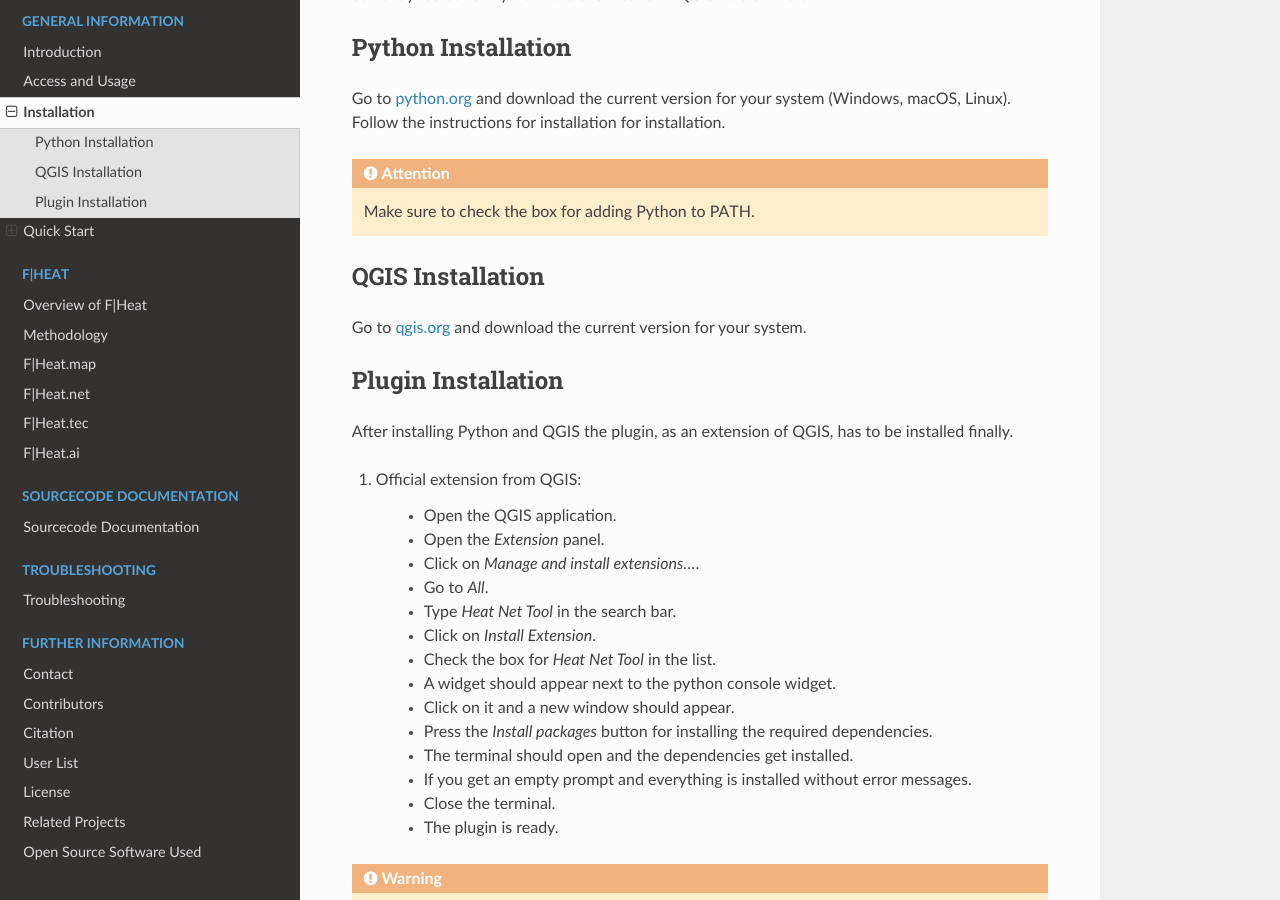
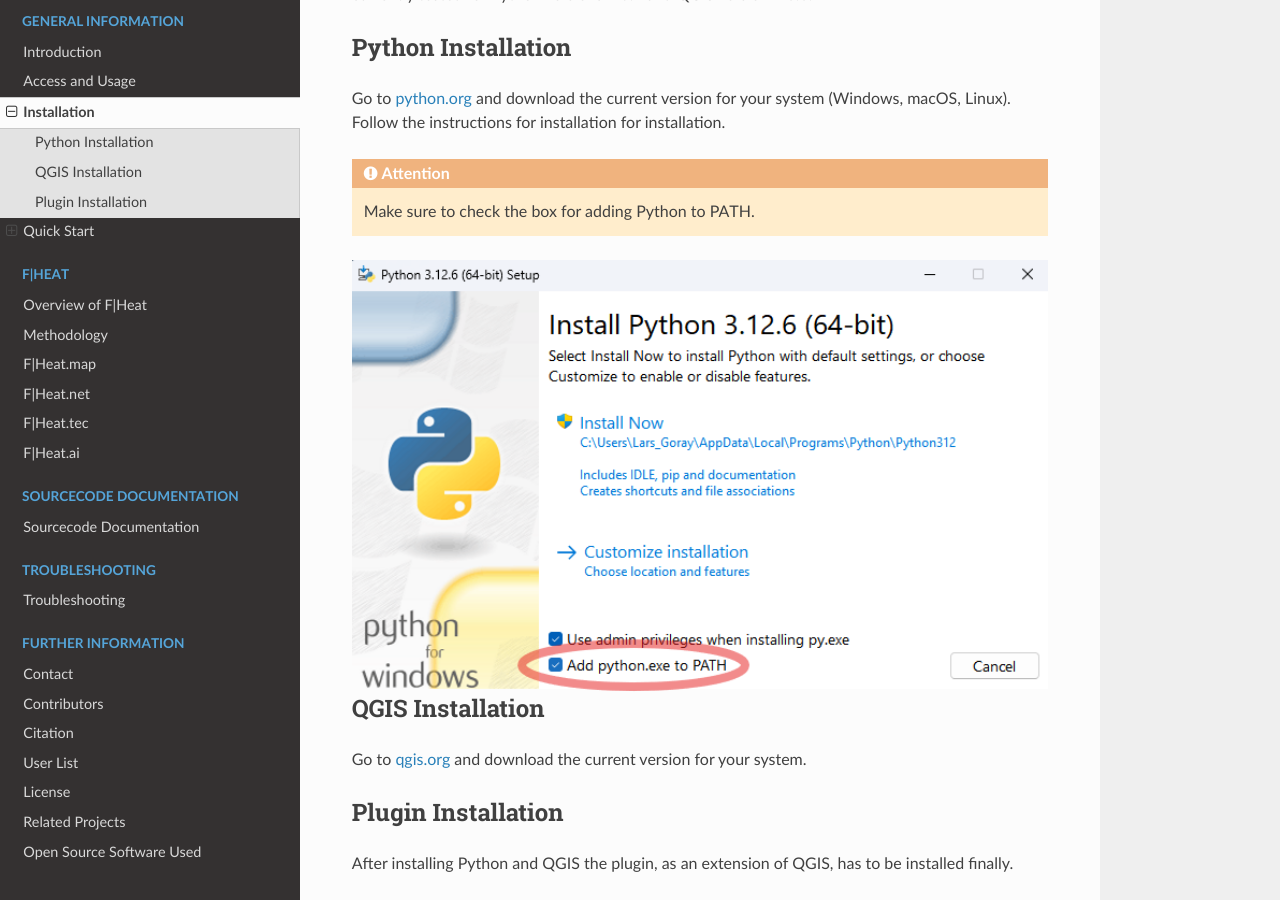
Before and after one commit to hydromac/F-Heat_dev, a Sphinx documentation site: the page built from docs/installation.rst, in a window 1280 px wide and 900 px high, scrolled down 302 px. Built offline with Sphinx 7.4.7 and the Read the Docs theme 2.0.0, drawn with Linux system fonts in a browser that asks for light colours; formulas are drawn with MathJax 3; pages that are not in the unit, such as notebooks, are missing from menus.

Commit message:
Update installation.rst

```diff
--- a/docs/installation.rst
+++ b/docs/installation.rst
@@ -8,11 +8,15 @@
 Python Installation
 -------------------
 
-Go to `python.org <https://www.python.org/>`_ and download the current version for your system (Windows, macOS, Linux).
+Go to `python.org <https://www.python.org/downloads/>`_ and download the current version for your system (Windows, macOS, Linux).
 Follow the instructions for installation for installation.
 
 .. attention::
     Make sure to check the box for adding Python to PATH.
+.. figure:: images/python_to_path.png
+    :alt: fheat_logo.png
+    :width: 100 %
+    :align: center
 
 QGIS Installation
 -----------------
```
